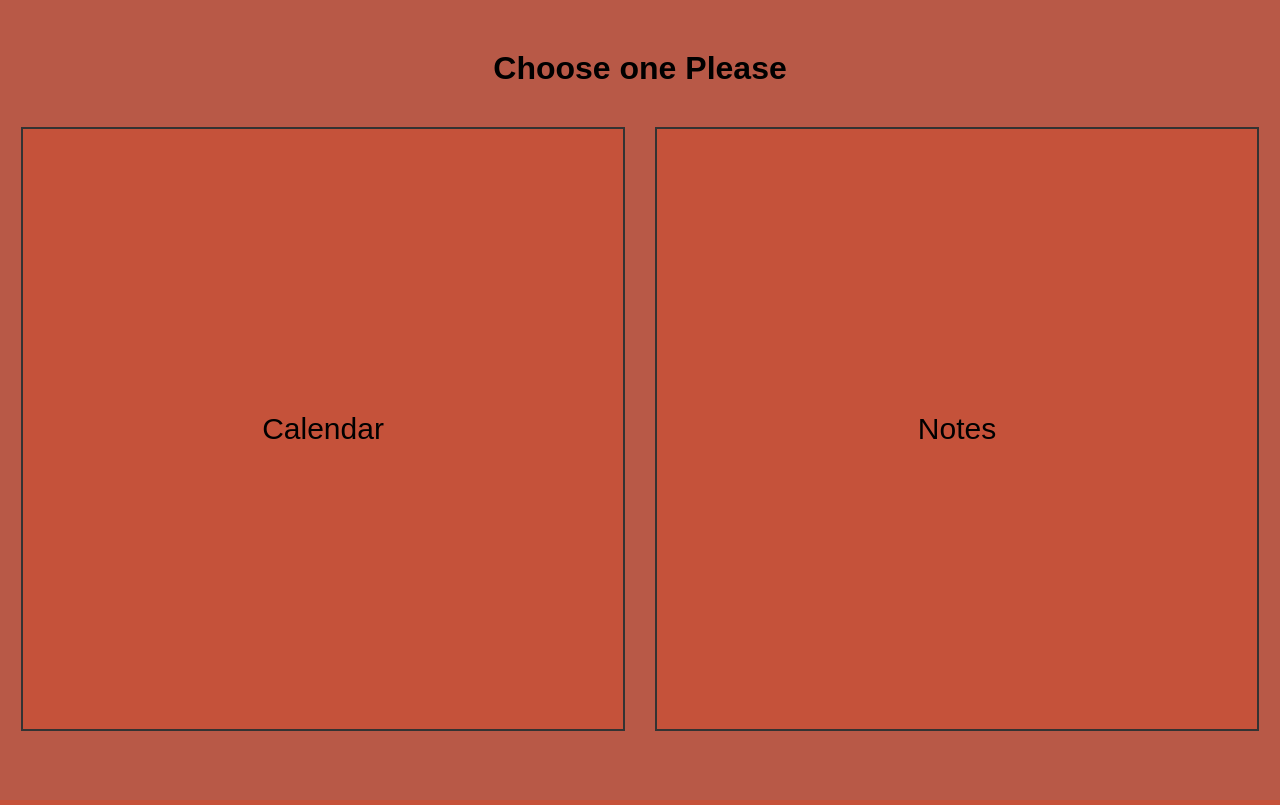
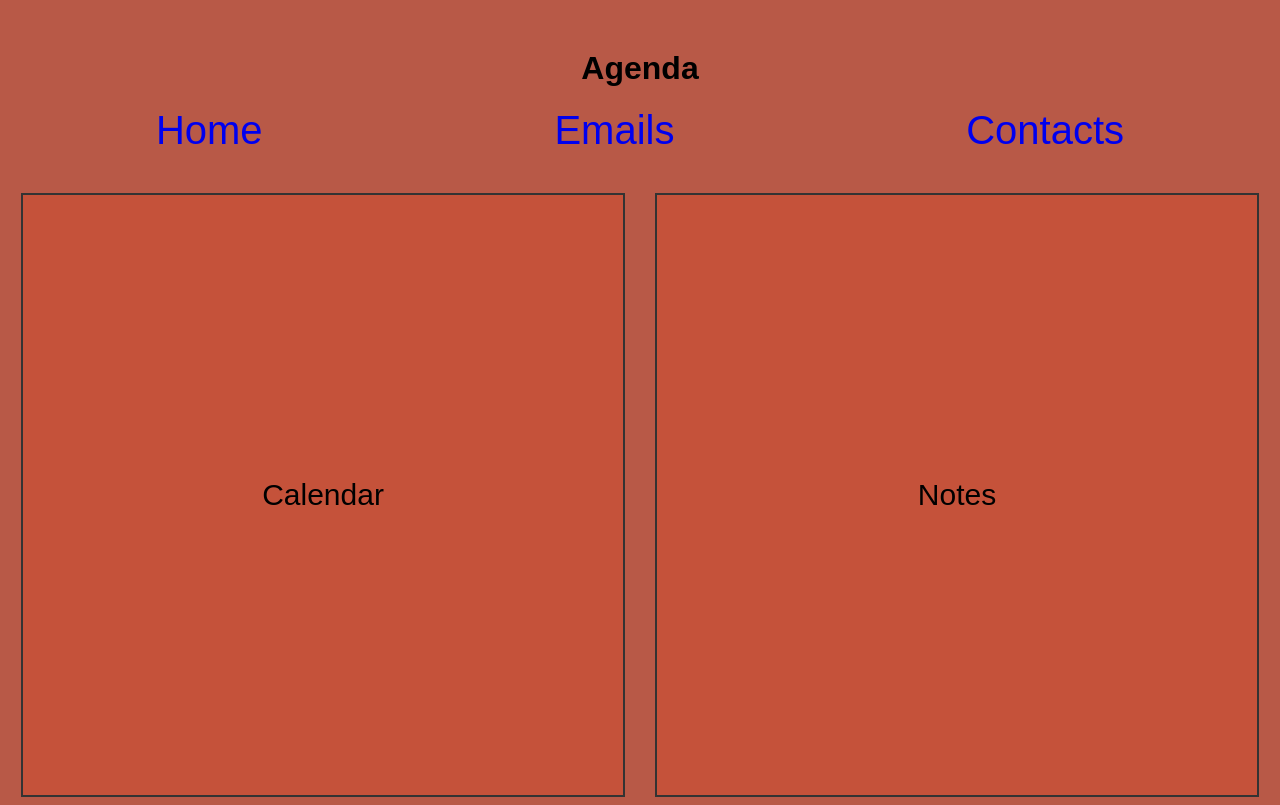
Before and after one commit to ktzwong/2911-Agile-Project, a Flask app: page / in a window 1280 px wide. Run offline with Flask 3, Linux system fonts and the light colour scheme.

Commit message:
Nav bar added

```diff
--- a/static/home.css
+++ b/static/home.css
@@ -1,9 +1,18 @@
+a:hover {
+    color:red
+}
+
+h1 {
+    text-align: center;
+}
+
 body {
     font-family: Arial, sans-serif;
     text-align: center;
     margin-top: 50px;
     background-color: #b85947;
 }
+
 
 .container {
     display: flex;
@@ -39,3 +48,23 @@ a.box {
     justify-content: center;
     align-items: center;
 }
+
+ul {
+    list-style: none;
+    margin: 0 2px;
+    padding: 0;
+    display: flex;
+    justify-content: space-around;
+
+}
+
+a {
+    text-decoration: none;
+}
+
+nav {
+    font-size: 40px;
+}
+nav.hover {
+    color: red
+}
--- a/templates/home.html
+++ b/templates/home.html
@@ -7,7 +7,16 @@
     <title>Agile_Project</title>
 </head>
 <body>
-    <h1> Choose one Please </h1>
+    <h1> Agenda </h1>
+    <div class="nav"></div>
+    <nav>
+        <ul>
+          <li><a href="#home">Home</a></li>
+          <li><a href="#services">Emails</a></li>
+          <li><a href="#contact">Contacts</a></li>
+        </ul>
+    </nav>
+
 
     <div class="container">
         <div class="box">
--- a/templates/notes.html
+++ b/templates/notes.html
@@ -3,6 +3,7 @@
 <head>
     <meta charset="UTF-8">
     <meta name="viewport" content="width=device-width, initial-scale=1.0">
+    <link rel="stylesheet" href="{{ url_for('static', filename='notes.css') }}">
     <title>Document</title>
 </head>
 <body>
```
Also changed, not shown: static/notes.css (added).
